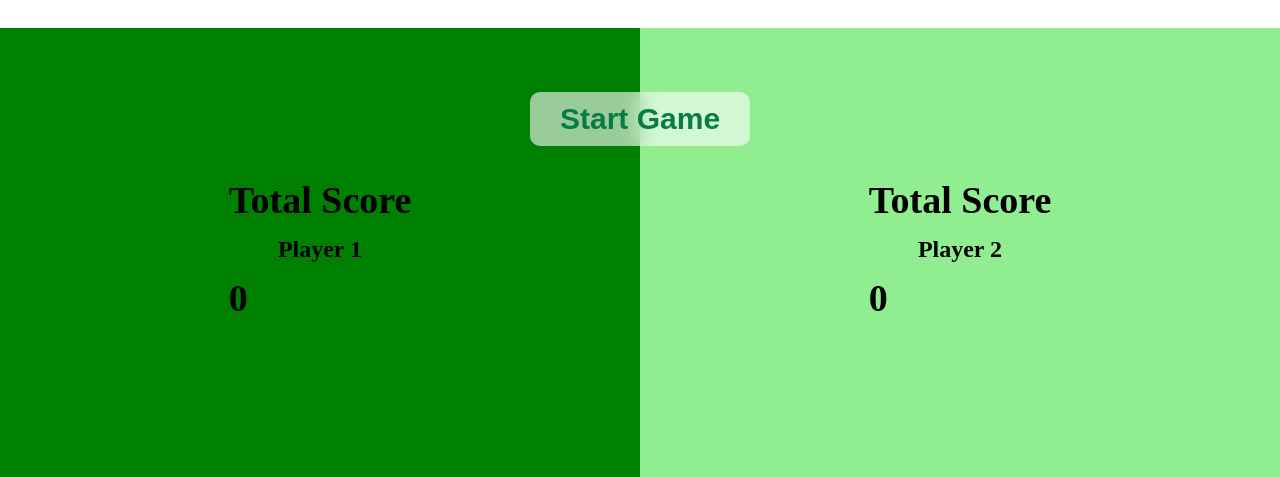
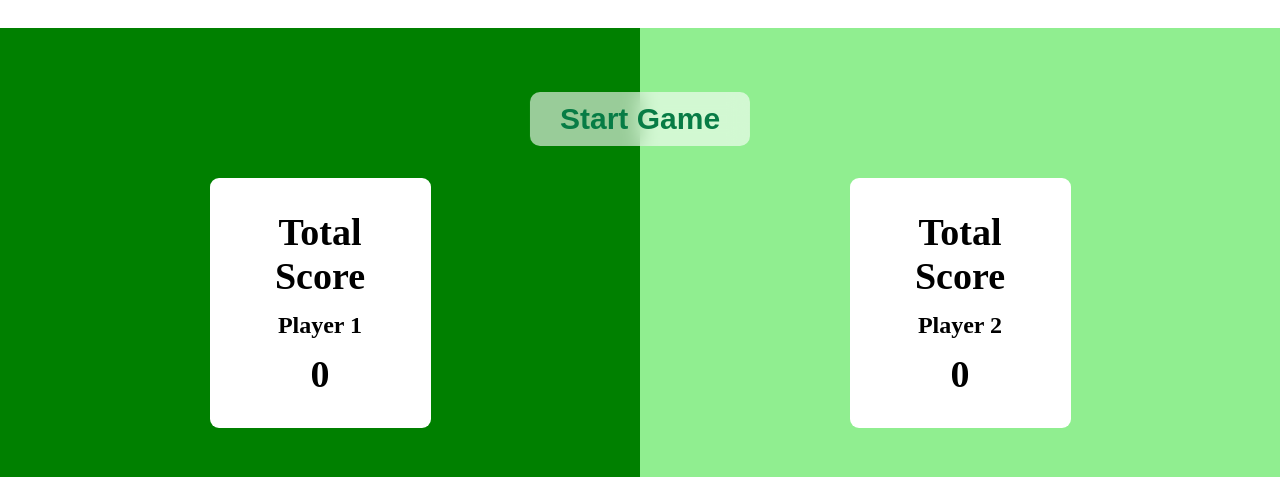
Before and after one commit to MuntjeerAli/pig-game, a plain HTML site: page index.html in a window 1280 px wide. Both pictures are taken after a click on the button "Enter". Shown: the top 477 px of the page. Drawn offline with Linux system fonts and the light colour scheme.

Commit message:
spelling mistake changed

```diff
--- a/index.html
+++ b/index.html
@@ -28,7 +28,7 @@
         <div class="container" id="main-game">
              <!-- <span class="close">&times;</span> -->
             <section class="player player--0 player--active">
-                <div class="tscore">
+                <div class="t-score">
                     <h2 class="name" id="name--0">
                         Total Score<br>
                         <span class="pl">Player 1</span>
@@ -45,7 +45,7 @@
             </section>
 
             <section class="player player--1">
-                <div class="tscore">
+                <div class="t-score">
                     <h2 class="name" id="name--1">
                         Total Score<br>
                         <span class="pl">Player 2</span>
```
